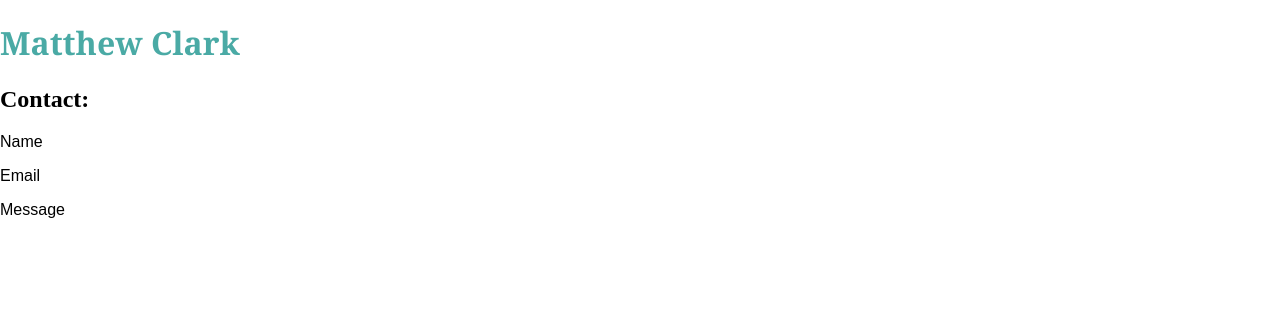
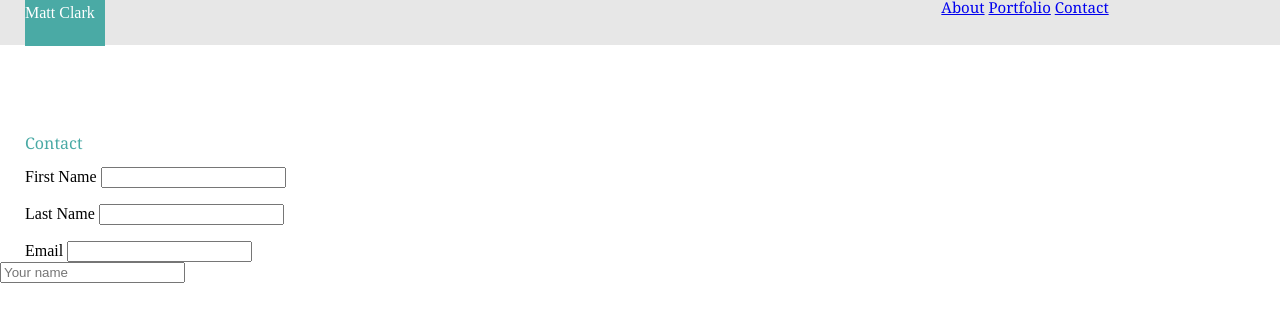
Before and after one commit to realmattclark/Portfolio-1, a plain HTML site: page contact.html in a window 1280 px wide. Drawn offline with Linux system fonts and the light colour scheme.

Commit message:
New Updates

```diff
--- a/contact.html
+++ b/contact.html
@@ -3,21 +3,47 @@
 
 <head>
     <meta charset="UTF-8">
+    <link rel="stylesheet" type="text/css" href="./assets/css/reset.css">
     <link rel="stylesheet" type="text/css" href="./assets/css/style.css">
-    <title> Contact Me!</title>
+    <title> Matt Clark's Portfolio</title>
 </head>
 
 <body>
-    <header>
-        <h1> Matthew Clark </h1>
-    </header>
-    <div>
-    <h2> Contact:</h2>
-    <p>Name</p>
-    <p>Email</p>
-    <p>Message</p>
-    </div>
+<div class="name"><h2> Matt Clark</h2></div>
+
+<div class="topnav">
+
+    <div class="li">
+    <a href="index.html"> About</a>
+    <a href="portfolio.html"> Portfolio</a>
+    <a href="contact.html">Contact</a>
+</div>
+
+</div>
+    <br>
+    <br>
+    <br>
+<div class="box1">
+<br>
+    <h1> Contact</h1>
+<br>
+<form>
+    <label for="fname">First Name</label>
+    <input type="text" id="fname" name="fname">
+</form>
+<br>
+<form>
+    <label for="lname">Last Name</label>
+    <input type="text" id="lname" name="lname">
+</form>
+<br>
+<form>
+    <label for="email">Email</label>
+    <input type="text" id="email" name="email">
+</form>
+</div>
+
+</div>
+<input type="text" placeholder="Your name">
+</div>
 </body>
-<footer>
-</footer>
-</html>
```
Also changed, not shown: portfolio.html (deleted, +0 -46 lines).
